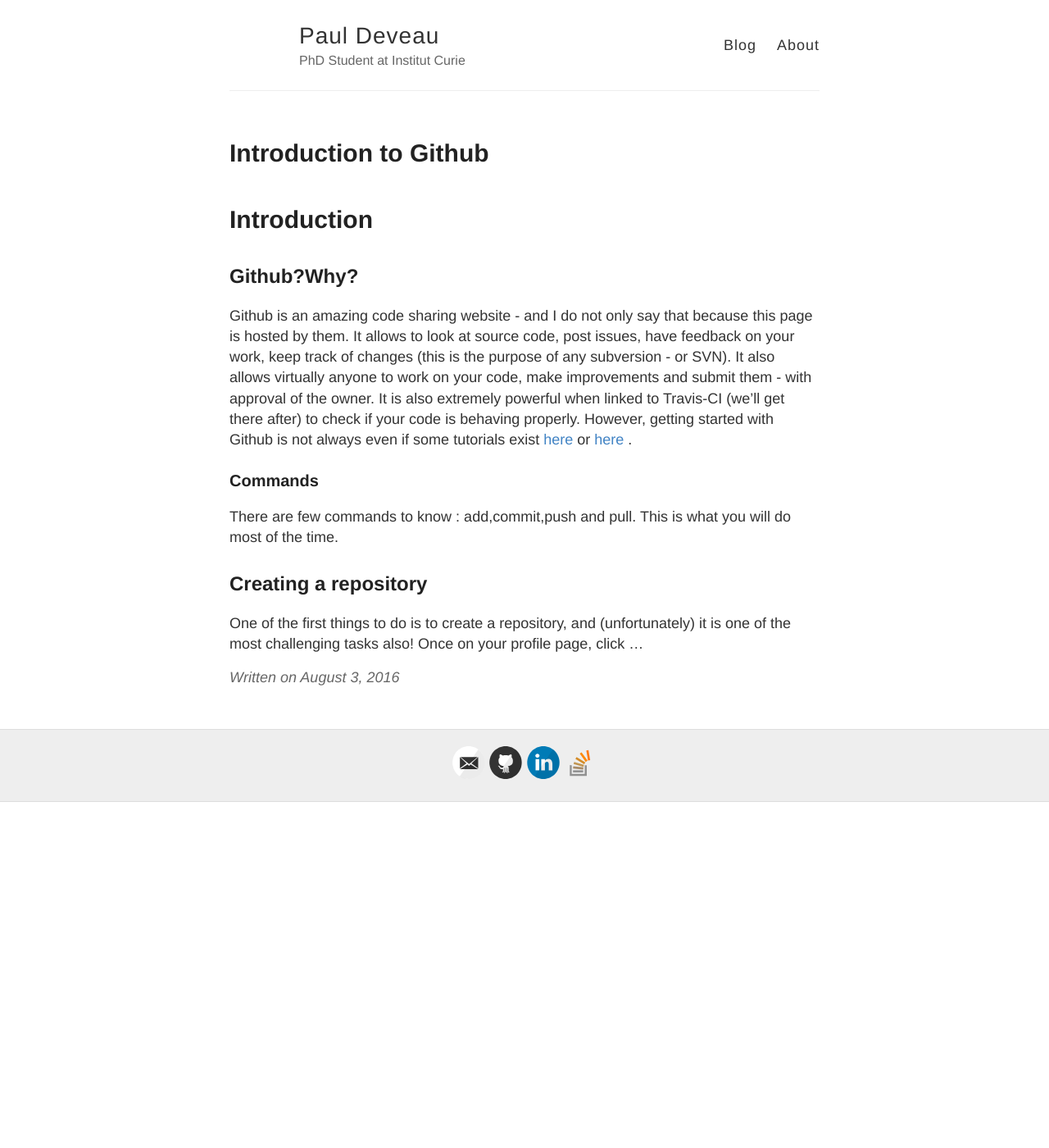
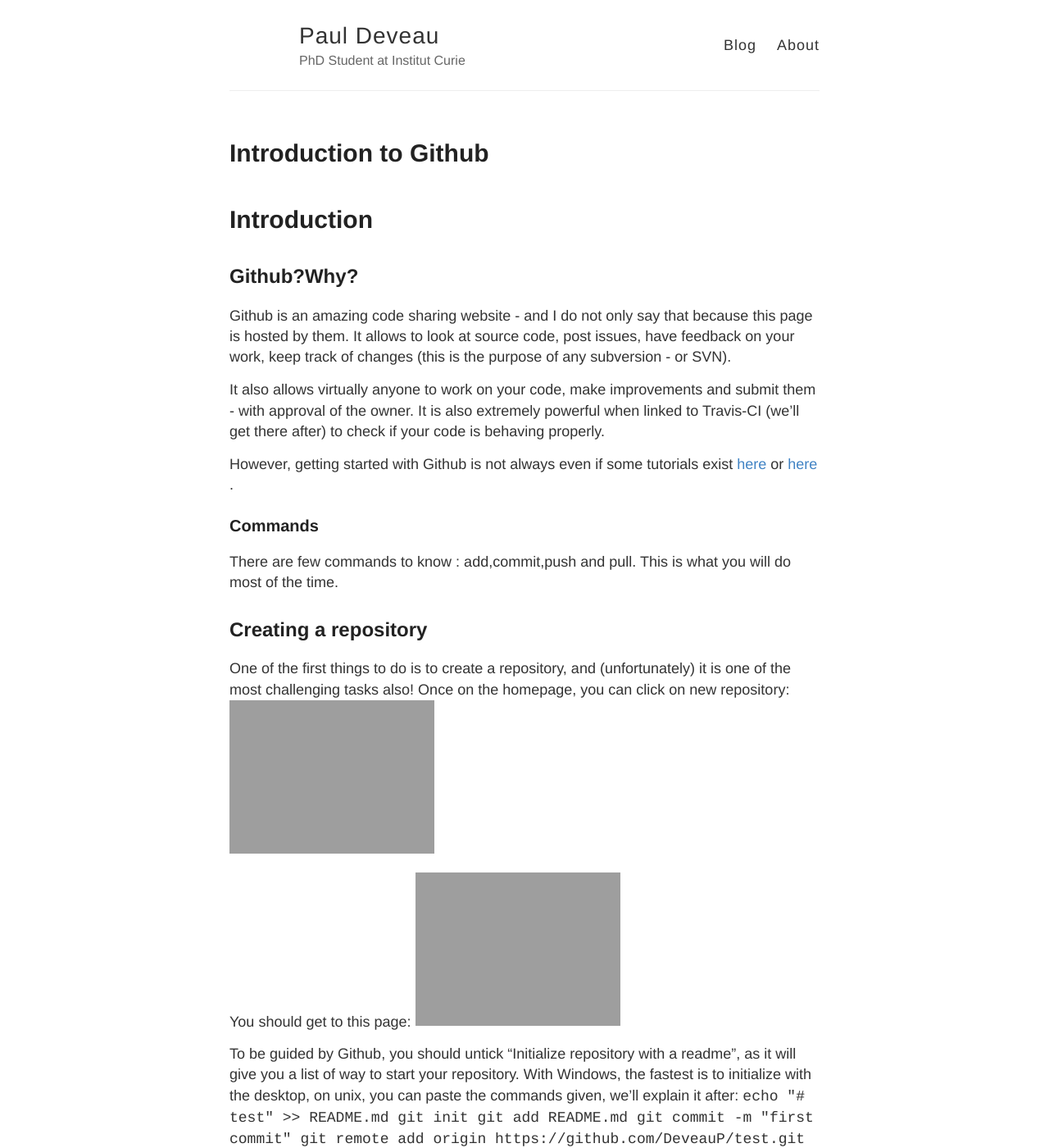
Before and after one commit to DeveauP/DeveauP.github.io, a Jekyll site: the page built from blog/_posts/2016-8-3-Github.md, in a window 1280 px wide and 1400 px high. Shown: the whole window at 82% size. Built offline with Jekyll 4.4.1, drawn with Linux system fonts in a browser that asks for light colours; comment, search, counter and statistics services are not loaded; some of the changed text lies outside the part shown.

Commit message:
update blogpost

````diff
--- a/_config.yml
+++ b/_config.yml
@@ -9,7 +9,7 @@ name: Paul Deveau
 description: PhD Student at Institut Curie
 
 # URL of your avatar or profile pic (you could use your GitHub profile pic)
-avatar: #
+#avatar: #
 
 #
 # Flags below are optional
--- a/blog/_posts/2016-8-3-Github.md
+++ b/blog/_posts/2016-8-3-Github.md
@@ -11,9 +11,12 @@ categories:
 ## Github?Why?
 
 Github is an amazing code sharing website - and I do not only say that because this page is hosted by them.
+<!--more-->
 It allows to look at source code, post issues, have feedback on your work, keep track of changes (this is the purpose of any subversion - or SVN).
+
 It also allows virtually anyone to work on your code, make improvements and submit them - with approval of the owner. It is also extremely powerful when linked
 to Travis-CI (we'll get there after) to check if your code is behaving properly.
+
  However, getting started with Github is not always even if some tutorials exist <a href="https://guides.github.com/activities/hello-world/"> here </a> or
 					<a href="https://help.github.com/articles/good-resources-for-learning-git-and-github/"> here </a>.
 ### Commands
@@ -21,4 +24,17 @@ There are few commands to know : add,commit,push and pull. This is what you will
 
 ## Creating a repository
 One of the first things to do is to create a repository, and (unfortunately) it is one of the most challenging tasks also!
-Once on your profile page, click ...
+Once on the homepage, you can click on new repository:
+<img src="http://deveaup.github.io/images/new_repo.png" alt="NewRepo" style="width:250px">
+
+You should get to this page:
+<img src="http://deveaup.github.io/images/new_repo.png" alt="NewRepo" style="width:250px">
+
+To be guided by Github, you should untick "Initialize repository with a readme", as it will give you a list of way to start your repository.
+With Windows, the fastest is to initialize with the desktop, on unix, you can paste the commands given, we'll explain it after:
+    ``` echo "# test" >> README.md
+	git init
+	git add README.md
+	git commit -m "first commit"
+	git remote add origin https://github.com/DeveauP/test.git
+	git push -u origin master ```
````
Also changed, not shown: about.md (+11 -10 lines), images/new_rep.png (added), images/new_rep_page.png (added).
